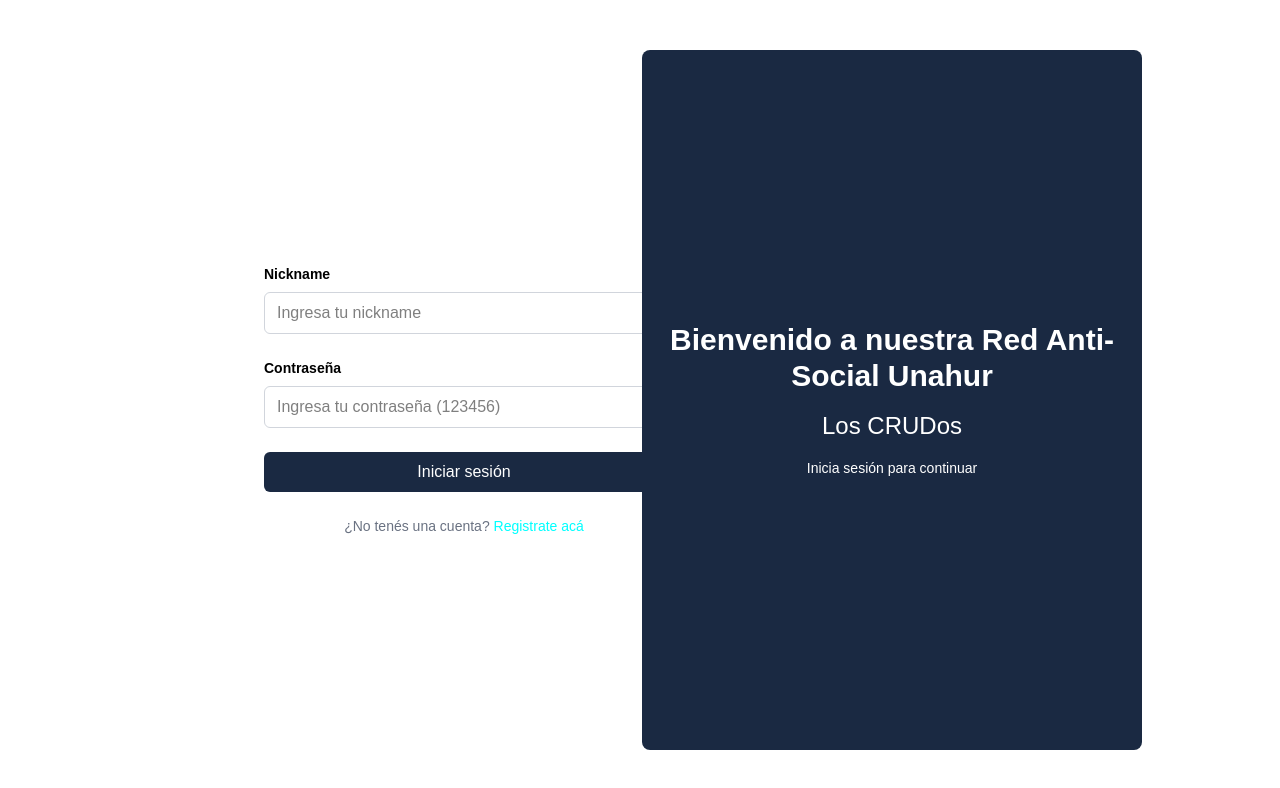
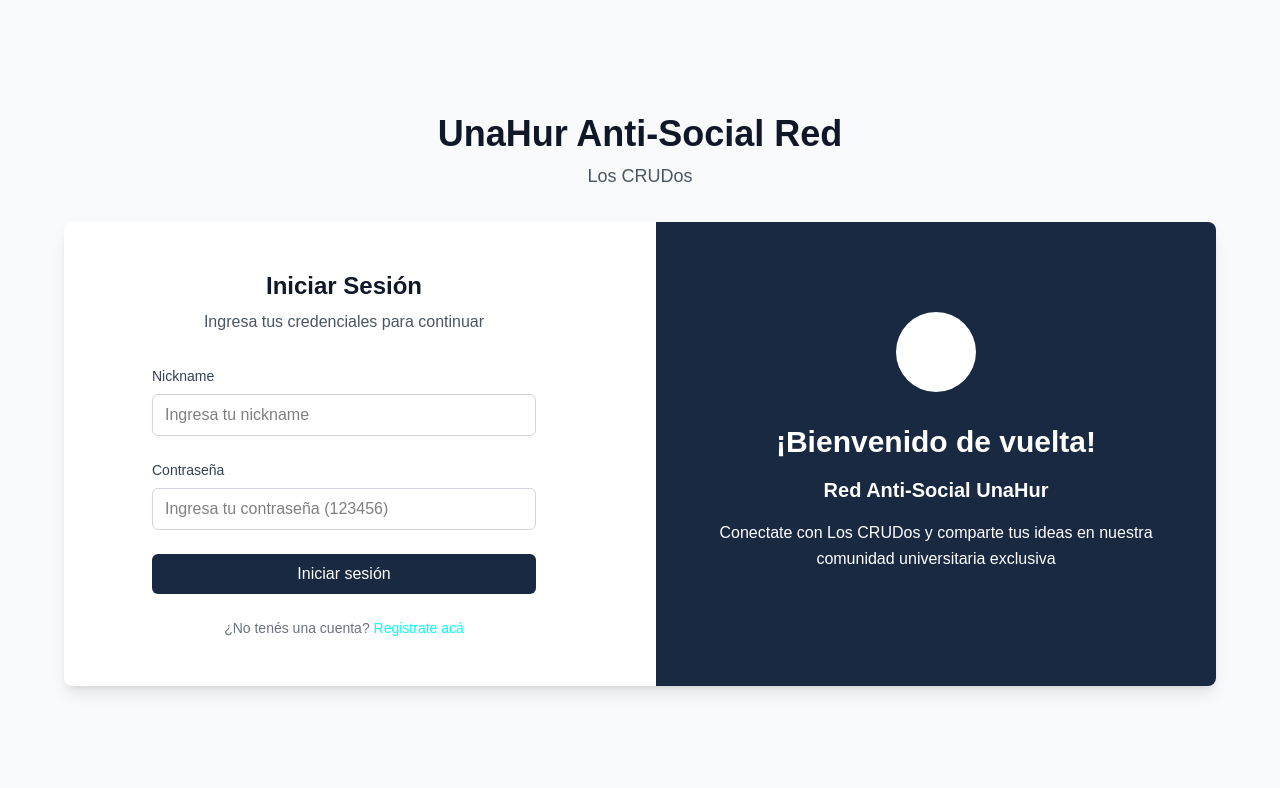
Before and after one commit to JulianAlvarez07/Unahur-antisocialred-front, a React (Vite) app: page / in a window 1280 px wide. Shown: the top 788 px of the page. Built offline with nearby package versions, Linux system fonts and the light colour scheme.

Commit message:
se actualiza pantalla de login

```diff
--- a/src/components/LoginForm.tsx
+++ b/src/components/LoginForm.tsx
@@ -1,4 +1,4 @@
-import { useState, useContext } from "react";
+import { useState } from "react";
 import { Link } from "react-router-dom";
 import { useAuth } from "@/context/AuthProvider";
 import { useNavigate } from "react-router-dom";
@@ -36,20 +36,42 @@ const LoginForm = () => {
     };
 
     return (
-        <div className="flex flex-col items-center justify-center h-screen">
-            <div className="grid grid-cols-6 grid-rows-5 gap-1">
-                <div className="col-span-2 row-span-5 col-start-2 w-[500px] h-[700px]">
-                    <div className="flex flex-col items-center justify-center h-full">
-                        <form className="w-[80%] space-y-6" onSubmit={handleSubmit}>
+        <div className="min-h-screen bg-gray-50 flex items-center justify-center py-12 px-4 sm:px-6 lg:px-8">
+            <div className="max-w-6xl w-full space-y-8">
+                {/* Header */}
+                <div className="text-center">
+                    <h1 className="text-3xl md:text-4xl font-bold text-gray-900 mb-2">
+                        UnaHur Anti-Social Red
+                    </h1>
+                    <p className="text-lg text-gray-600">Los CRUDos</p>
+                </div>
+
+                {/* Main Content */}
+                <div className="grid grid-cols-1 lg:grid-cols-2 gap-8 bg-white rounded-lg shadow-lg overflow-hidden">
+
+                    {/* Formulario de Login */}
+                    <div className="p-6 md:p-8 lg:p-12">
+                        <div className="max-w-sm mx-auto">
+                            <div className="text-center mb-8">
+                                <h2 className="text-2xl font-bold text-gray-900 mb-2">
+                                    Iniciar Sesión
+                                </h2>
+                                <p className="text-gray-600">
+                                    Ingresa tus credenciales para continuar
+                                </p>
+                            </div>
+
+                            <form className="space-y-6" onSubmit={handleSubmit}>
                                 <div className="space-y-2">
-                                <label htmlFor="nickname" className="block text-sm font-bold">
+                                    <label htmlFor="nickname" className="block text-sm font-medium text-gray-700">
                                         Nickname
                                     </label>
                                     <input
                                         type="text"
                                         id="nickname"
                                         name="nickname"
-                                    className="w-full px-3 py-2 border border-gray-300 rounded-md focus:outline-none focus:ring-2 focus:ring-[#00ffff]"
+                                        required
+                                        className="w-full px-3 py-2 border border-gray-300 rounded-md focus:outline-none focus:ring-2 focus:ring-secondary focus:border-transparent"
                                         placeholder="Ingresa tu nickname"
                                         value={nickname}
                                         onChange={(e) => setNickname(e.target.value)}
@@ -57,14 +79,15 @@ const LoginForm = () => {
                                 </div>
 
                                 <div className="space-y-2">
-                                <label htmlFor="password" className="block text-sm font-bold">
+                                    <label htmlFor="password" className="block text-sm font-medium text-gray-700">
                                         Contraseña
                                     </label>
                                     <input
                                         type="password"
                                         id="password"
                                         name="password"
-                                    className="w-full px-3 py-2 border border-gray-300 rounded-md focus:outline-none focus:ring-2 focus:ring-[#00ffff]"
+                                        required
+                                        className="w-full px-3 py-2 border border-gray-300 rounded-md focus:outline-none focus:ring-2 focus:ring-secondary focus:border-transparent"
                                         placeholder="Ingresa tu contraseña (123456)"
                                         value={contrasena}
                                         onChange={(e) => setContrasena(e.target.value)}
@@ -73,29 +96,44 @@ const LoginForm = () => {
 
                                 <button
                                     type="submit"
-                                className="w-full bg-secondary text-white py-2 px-4 rounded-md cursor-pointer hover:!bg-blue-800 transition-colors"
+                                    className="w-full bg-secondary text-white py-2 px-4 rounded-md font-medium hover:bg-blue-700 focus:outline-none focus:ring-2 focus:ring-secondary focus:ring-offset-2 transition-colors"
                                 >
                                     Iniciar sesión
                                 </button>
 
                                 <p className="text-center text-gray-500 text-sm">
                                     ¿No tenés una cuenta?{" "}
-                                <Link to="/register" className="text-secondary hover:underline">
+                                    <Link to="/register" className="text-secondary hover:text-blue-700 font-medium hover:underline">
                                         Registrate acá
                                     </Link>
                                 </p>
                             </form>
                         </div>
                     </div>
-                <div className="col-span-2 row-span-5 col-start-4 bg-secondary rounded-lg w-[500px] h-[700px]">
-                    <div className="flex flex-col items-center justify-center h-full">
-                        <h2 className="text-white text-center text-3xl font-bold mb-4">
-                            Bienvenido a nuestra Red Anti-Social Unahur
+
+                    {/* Sección de Bienvenida */}
+                    <div className="bg-secondary p-6 md:p-8 lg:p-12 flex items-center justify-center">
+                        <div className="text-center text-white">
+                            <div className="mb-8">
+                                <div className="w-20 h-20 bg-white bg-opacity-20 rounded-full flex items-center justify-center mx-auto mb-6">
+                                    <svg className="w-10 h-10 text-white" fill="none" stroke="currentColor" viewBox="0 0 24 24">
+                                        <path strokeLinecap="round" strokeLinejoin="round" strokeWidth={2} d="M17 20h5v-2a3 3 0 00-5.356-1.857M17 20H7m10 0v-2c0-.656-.126-1.283-.356-1.857M7 20H2v-2a3 3 0 015.356-1.857M7 20v-2c0-.656.126-1.283.356-1.857m0 0a5.002 5.002 0 019.288 0M15 7a3 3 0 11-6 0 3 3 0 016 0zm6 3a2 2 0 11-4 0 2 2 0 014 0zM7 10a2 2 0 11-4 0 2 2 0 014 0z" />
+                                    </svg>
+                                </div>
+                            </div>
+
+                            <h2 className="text-2xl md:text-3xl font-bold mb-4">
+                                ¡Bienvenido de vuelta!
                             </h2>
-                        <h3 className="text-white text-center text-2xl mb-4">Los CRUDos</h3>
-                        <p className="text-white text-center text-sm">
-                            Inicia sesión para continuar
+
+                            <h3 className="text-xl font-semibold mb-4 text-white">
+                                Red Anti-Social UnaHur
+                            </h3>
+
+                            <p className="text-white mb-6 leading-relaxed">
+                                Conectate con Los CRUDos y comparte tus ideas en nuestra comunidad universitaria exclusiva
                             </p>
+                        </div>
                     </div>
                 </div>
             </div>
@@ -104,5 +142,4 @@ const LoginForm = () => {
 
 };
 
-
 export default LoginForm;
```
Lines whose indentation alone changed are shown as unchanged.
